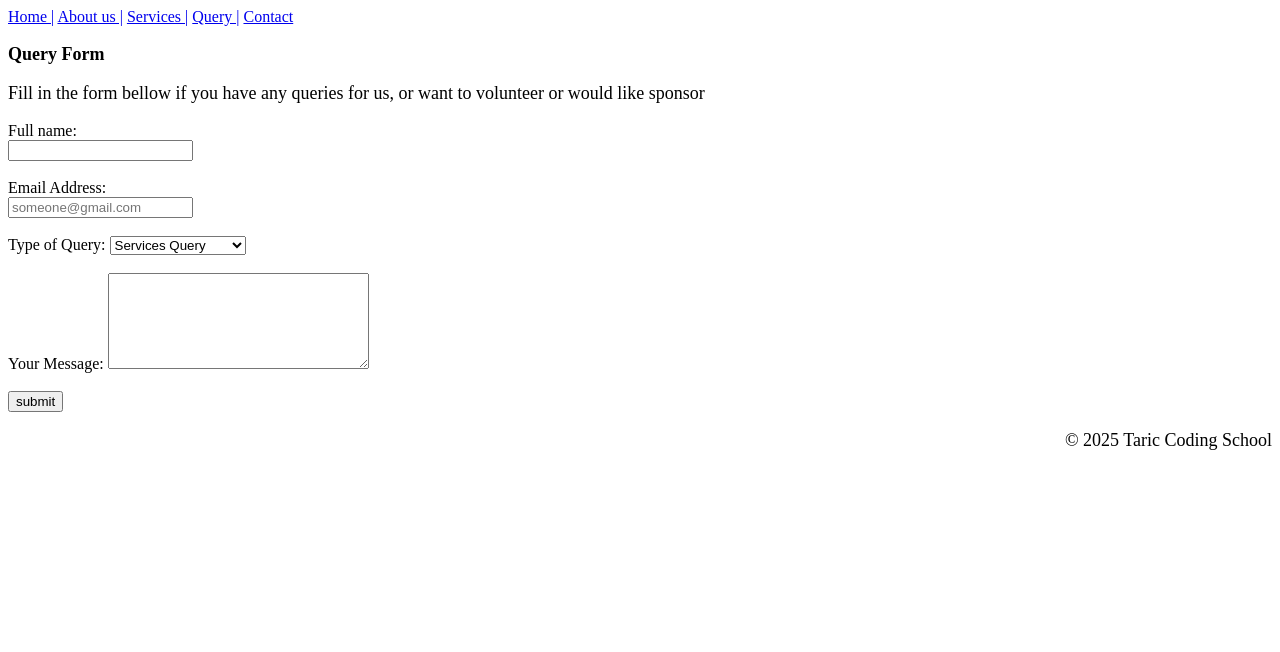
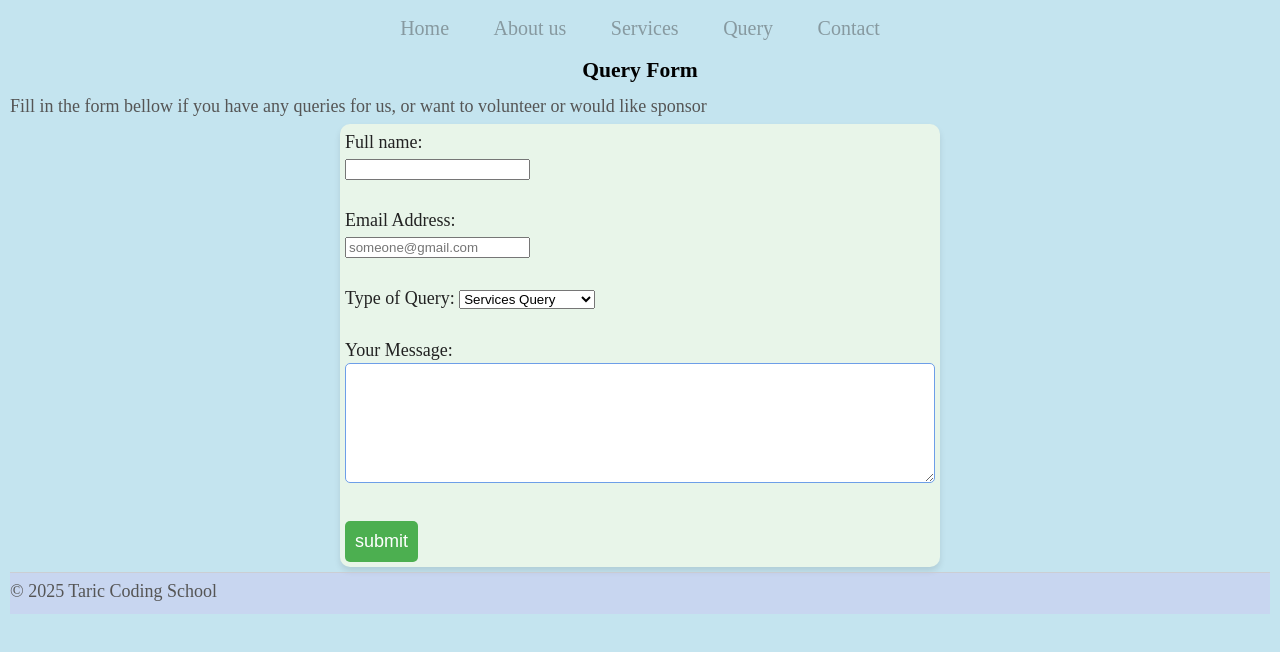
Before and after one commit to Abdi525/POE-1, a plain HTML site: page query.html in a window 1280 px wide. Drawn offline with Linux system fonts and the light colour scheme.

Commit message:
Added a CSS folder Added a Wireframe Edited more information on README Linked my html files to the styling sheet

```diff
--- /dev/null
+++ b/CSS/stylesheet.css
@@ -0,0 +1,147 @@
+* {
+    margin: 0;
+    box-sizing: border-box;
+}
+
+body{
+    font-family: 'Times New Roman', Times, serif;
+    font-size: large;
+    color: #222;
+    background-color: rgb(196, 228, 239);
+    line-height: 26px;
+    padding: 0 10px;
+}
+
+.container {
+    width: 90%;
+    max-width: 1000px;
+    margin: 0 auto;
+    padding: 20px 0;
+}
+
+header{
+    text-align: left;
+    padding: 10px 0;
+    background-color: #4caf50;
+    color: white;
+    box-shadow: 0 3px 6px rgba(0, 0, 0, 0.1);
+}
+
+header h1{
+    text-align: center;
+    font-size: x-large;
+    letter-spacing: 1px;
+}
+
+h3{
+    font-size: larger;
+    margin-bottom: 10px;
+    text-align: center;
+    color: black;
+}
+
+p{
+    font-size: 18px;
+    margin-bottom: 5px;
+
+    color: #555555;
+}
+
+a{
+    font-size: 20px;
+    padding: 5px;
+}
+
+nav {
+    text-align: center;
+    margin: 15px 0;
+}
+
+nav a{
+    text-decoration: none;
+    color: #3333336c;
+    margin: 0 10px;
+    padding: 5px 10px;
+    transition: 0.1s;
+    border-radius: 5px;
+}
+
+nav a:hover {
+    background-color: #4caf50;
+    color: white;
+    box-shadow: 3px 3px 3px lime;
+}
+
+img{
+    display: block;
+    margin: 15px auto;
+    max-width: 100%;
+    height: auto;
+    border-radius: 10px;
+    box-shadow: 0 4px 8px rgba(0, 0, 0, 0.1);
+}
+
+ul{
+    margin-left: 5px;
+    margin-bottom: 10px;
+}
+
+li{
+    list-style: none;
+    margin-left: 5px;
+    margin-bottom: 10px;
+}
+
+footer{
+    text-align: left;
+    font-size: x-small;
+    padding: 5px 0;
+    background-color: rgba(255, 17, 255, 0.067);
+    margin-top: 5px;
+    border-top: 1px solid #cccc;
+}
+
+form{
+    max-width: 600px;
+    margin: auto;
+    background-color: #e8f5e9;
+    padding: 5px;
+    border-radius: 10px;
+    box-shadow: 0 4px 6px rgba(0, 0, 0, 0.1);
+}
+
+textarea{
+    width: 100%;
+    padding: 5px;
+    margin-bottom: 5px;
+    border: 1px solid rgb(109, 158, 232);
+    border-radius: 5px;
+    font-size: large;
+}
+
+input[type="submit"]{
+    background-color: #4caf50;
+    color: white;
+    padding: 10px 10px;
+    border: none;
+    cursor: pointer;
+    font-size: large;
+    border-radius: 5px;
+    transition: 0.1s;
+}
+
+input[type="submit"]:hover{
+    background-color: #45a049;
+    box-shadow: 3px 3px 3px lime;
+}
+
+body > header + nav + main,
+body > header + nav + h3,
+body > nav + h3,
+body > h3 + img,
+body > h3 + p {
+    display: flex;
+    flex-direction: column;
+    align-items: normal;
+    justify-content: center;
+}
--- a/query.html
+++ b/query.html
@@ -4,39 +4,17 @@
     <meta charset="UTF-8">
     <meta name="viewport" content="width=device-width, initial-scale=1.0">
     <title>Query - Taric Coding School</title>
+    <link rel="stylesheet" href="CSS/stylesheet.css">
 </head>
 <body>
 
     <nav>
-        <a href="index.html">Home |</a>
-        <a href="about.html">About us |</a>
-        <a href="service.html">Services |</a>
-        <a href="query.html">Query |</a>
+        <a href="index.html">Home</a>
+        <a href="about.html">About us</a>
+        <a href="service.html">Services</a>
+        <a href="query.html">Query</a>
         <a href="contact.html">Contact</a>
     </nav>
-
-    <style>
-    h3{
-        font-size: large;
-    }
-
-    p{
-        font-size: large;
-    }
-
-    body{
-        background-size: cover;
-    }
-    nav a:hover {
-        box-shadow: 3px 3px 3px lime;
-    }
-
-    footer{
-        text-align: right;
-        font-size: small;
-    }
-
-    </style>
 
     <h3>Query Form</h3>
 
```
Also changed, not shown: about.html (+5 -27 lines), contact.html (+5 -27 lines), index.html (+6 -37 lines), service.html (+5 -27 lines), 2 other files.
